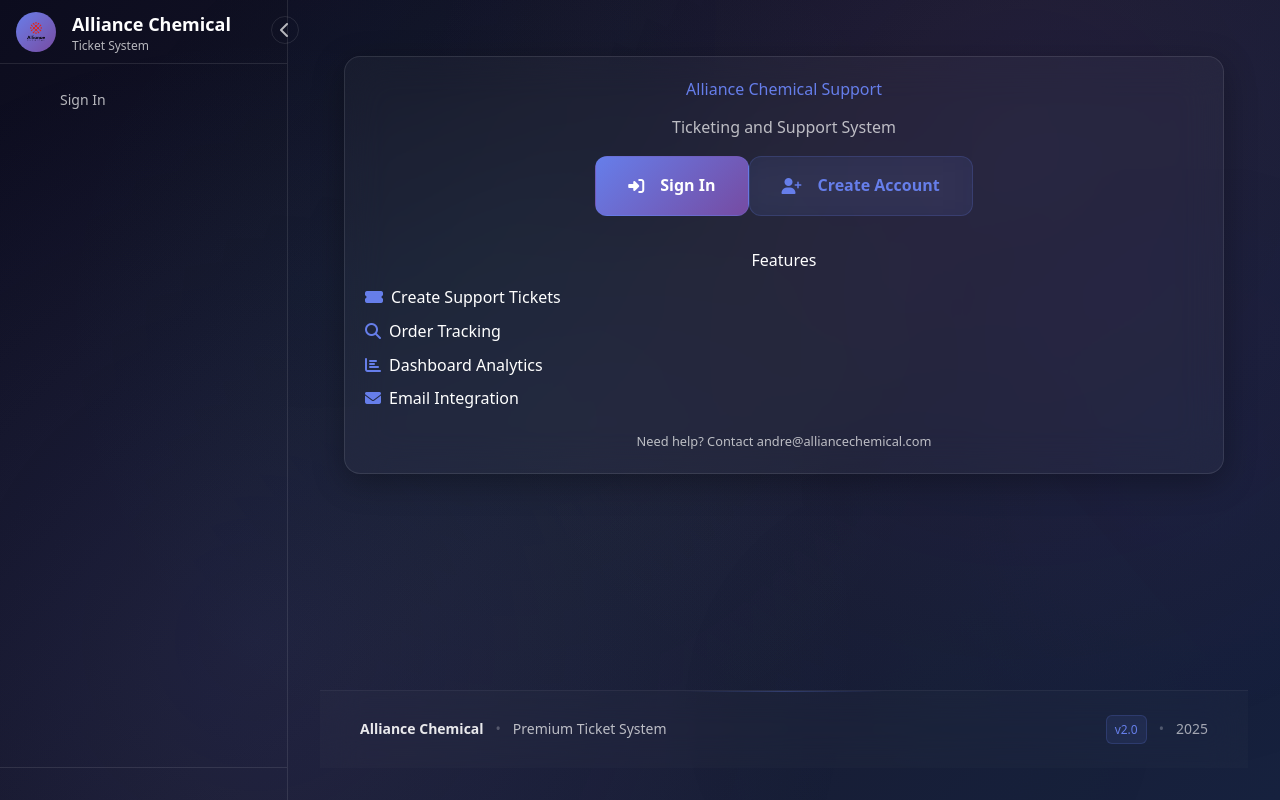
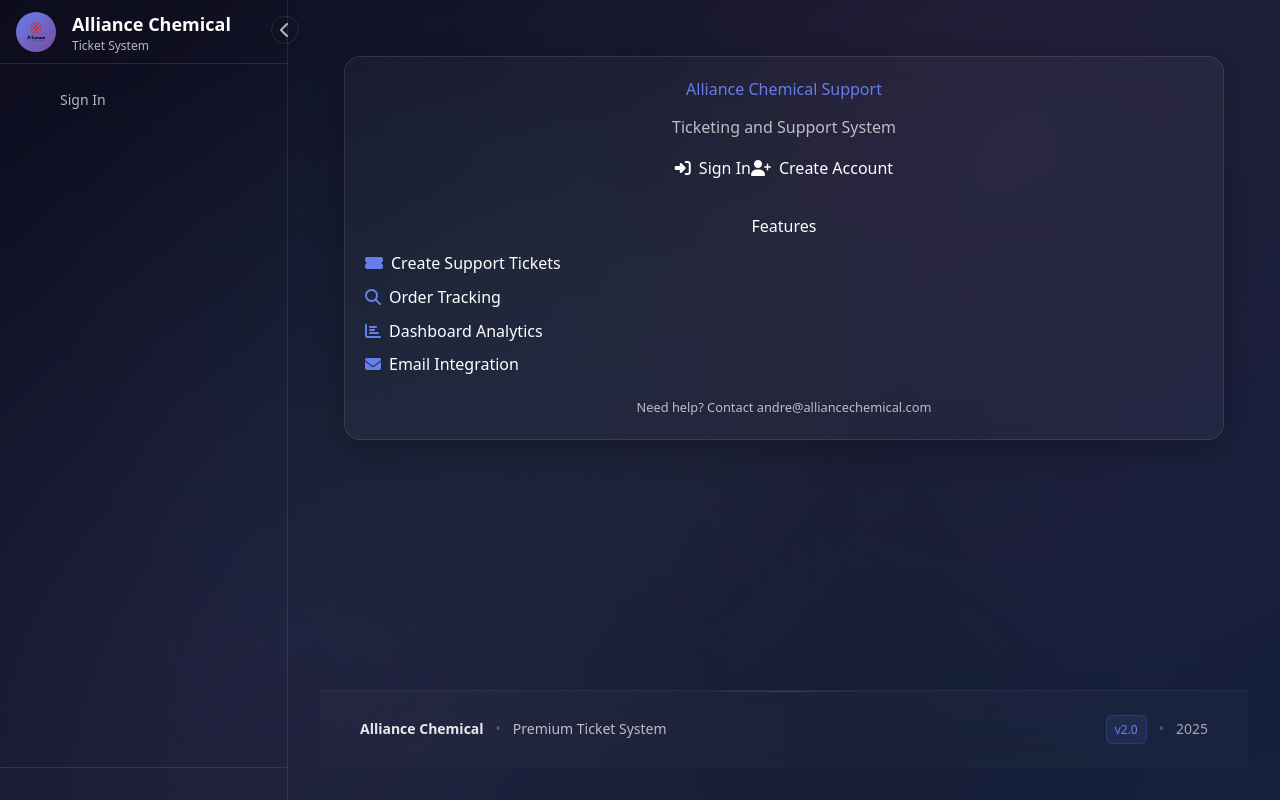
Before and after one commit to andretaki/alliance-chemical-ticket-system-nextjs, a Next.js app: page / in a window 1280 px wide. Built offline with nearby package versions, Linux system fonts and the light colour scheme; no server answers; some icons are missing.

Commit message:
worse or better? hackinge ticket

```diff
--- a/src/app/globals.css
+++ b/src/app/globals.css
@@ -67,6 +67,32 @@
 --transition-fast: all 0.2s ease;
 --transition-normal: all 0.3s ease;
 --transition-slow: all 0.5s ease;
+}
+
+/* Ensure ticket view compatibility - preserve existing ticket view behavior */
+.ticket-view-page,
+.ticket-view-container {
+  /* Reset any conflicting styles for ticket view pages */
+  --background-secondary: rgba(255, 255, 255, 0.02);
+  --glass-bg: rgba(255, 255, 255, 0.03);
+  --glass-border: rgba(255, 255, 255, 0.1);
+  --glass-hover: rgba(255, 255, 255, 0.08);
+  --card-bg: rgba(255, 255, 255, 0.03);
+  --card-border: rgba(255, 255, 255, 0.1);
+  --card-shadow: 0 8px 32px rgba(0, 0, 0, 0.3);
+  --color-foreground: #ffffff;
+  --color-foreground-secondary: rgba(255, 255, 255, 0.9);
+  --color-foreground-muted: rgba(255, 255, 255, 0.7);
+  --color-primary: #667eea;
+  --color-primary-border: rgba(102, 126, 234, 0.2);
+  --color-warning: #f59e0b;
+  --color-warning-light: rgba(245, 158, 11, 0.1);
+  --color-warning-border: rgba(245, 158, 11, 0.2);
+  --color-info: #3b82f6;
+  --color-info-light: rgba(59, 130, 246, 0.1);
+  --color-info-border: rgba(59, 130, 246, 0.2);
+  --radius-lg: 24px;
+  --radius-DEFAULT: 16px;
 }
 
 /* =================================================================
@@ -208,10 +234,10 @@
 }
 
 /* =================================================================
-   ULTRA MODERN BUTTON SYSTEM
+MODERN BUTTON SYSTEM - Specific classes to avoid conflicts
 ================================================================= */
 
-.btn {
+.btn-modern {
 position: relative;
 display: inline-flex;
 align-items: center;
@@ -232,7 +258,7 @@
 color: var(--color-foreground-secondary);
 }
 
-.btn::before {
+.btn-modern::before {
 content: '';
 position: absolute;
 top: 0;
@@ -244,7 +270,7 @@
 transition: var(--transition-fast);
 }
 
-.btn:hover {
+.btn-modern:hover {
 background: var(--glass-hover);
 border-color: var(--color-primary-border);
 transform: translateY(-2px);
@@ -252,80 +278,80 @@
 color: var(--color-foreground);
 }
 
-.btn:hover::before {
+.btn-modern:hover::before {
 opacity: 1;
 }
 
-.btn:active {
+.btn-modern:active {
 transform: translateY(0);
 box-shadow: 0 4px 15px rgba(0, 0, 0, 0.15);
 }
 
-/* Button Variants */
-.btn-primary {
+/* Modern Button Variants */
+.btn-modern.btn-primary {
 background: linear-gradient(135deg, var(--color-primary), var(--color-primary-hover));
 border-color: var(--color-primary-border);
 color: white;
 }
 
-.btn-primary:hover {
+.btn-modern.btn-primary:hover {
 background: linear-gradient(135deg, var(--color-primary-hover), var(--color-primary));
 border-color: var(--color-primary);
 color: white;
 box-shadow: 0 8px 30px rgba(102, 126, 234, 0.4);
 }
 
-.btn-success {
+.btn-modern.btn-success {
 background: linear-gradient(135deg, var(--color-success), var(--color-success-hover));
 border-color: var(--color-success-border);
 color: white;
 }
 
-.btn-success:hover {
+.btn-modern.btn-success:hover {
 box-shadow: 0 8px 30px rgba(16, 185, 129, 0.4);
 color: white;
 }
 
-.btn-warning {
+.btn-modern.btn-warning {
 background: linear-gradient(135deg, var(--color-warning), var(--color-warning-hover));
 border-color: var(--color-warning-border);
 color: white;
 }
 
-.btn-warning:hover {
+.btn-modern.btn-warning:hover {
 box-shadow: 0 8px 30px rgba(245, 158, 11, 0.4);
 color: white;
 }
 
-.btn-danger {
+.btn-modern.btn-danger {
 background: linear-gradient(135deg, var(--color-danger), var(--color-danger-hover));
 border-color: var(--color-danger-border);
 color: white;
 }
 
-.btn-danger:hover {
+.btn-modern.btn-danger:hover {
 box-shadow: 0 8px 30px rgba(239, 68, 68, 0.4);
 color: white;
 }
 
-.btn-outline-primary {
+.btn-modern.btn-outline-primary {
 background: var(--color-primary-light);
 border-color: var(--color-primary-border);
 color: var(--color-primary);
 }
 
-.btn-outline-primary:hover {
+.btn-modern.btn-outline-primary:hover {
 background: var(--color-primary);
 color: white;
 }
 
-/* Button Sizes */
-.btn-sm {
+/* Modern Button Sizes */
+.btn-modern.btn-sm {
 padding: 0.5rem 1rem;
 font-size: 0.8rem;
 }
 
-.btn-lg {
+.btn-modern.btn-lg {
 padding: 1rem 2rem;
 font-size: 1rem;
 }
@@ -477,11 +503,13 @@
 }
 
 /* =================================================================
-   MODERN FORM SYSTEM
+MODERN FORM SYSTEM - Scoped to avoid conflicts
 ================================================================= */
 
-.form-control,
-.form-select {
+/* Apply modern form styles only to create/edit forms */
+.create-ticket-container .form-control,
+.create-ticket-container .form-select,
+.form-modern {
 background: var(--glass-bg);
 border: 1px solid var(--glass-border);
 border-radius: var(--radius-sm);
@@ -492,35 +520,39 @@
 transition: var(--transition-fast);
 }
 
-.form-control::placeholder {
+.create-ticket-container .form-control::placeholder,
+.form-modern::placeholder {
 color: var(--color-foreground-subtle);
 }
 
-.form-control:focus,
-.form-select:focus {
+.create-ticket-container .form-control:focus,
+.create-ticket-container .form-select:focus,
+.form-modern:focus {
 outline: none;
 border-color: var(--color-primary);
 box-shadow: 0 0 0 3px var(--color-primary-light);
 background: var(--glass-hover);
 }
 
-.form-label {
+.create-ticket-container .form-label,
+.form-label-modern {
 color: var(--color-foreground-muted);
 font-weight: 500;
 font-size: 0.875rem;
 margin-bottom: 0.5rem;
 }
 
-.form-select option {
+.create-ticket-container .form-select option,
+.form-modern option {
 background: #1a1a2e;
 color: var(--color-foreground);
 }
 
-.input-group {
+.create-ticket-container .input-group {
 position: relative;
 }
 
-.input-group .form-control {
+.create-ticket-container .input-group .form-control {
 border-radius: var(--radius-sm);
 }
 
@@ -803,7 +835,8 @@
 ================================================================= */
 
 @media (max-width: 1200px) {
-  #content {
+/* Scope responsive rules to avoid ticket view conflicts */
+:not(.ticket-view-page):not(.ticket-view-container) #content {
 margin-left: 88px;
 padding: 1.5rem;
 }
@@ -829,7 +862,8 @@
 }
 
 @media (max-width: 992px) {
-  #content {
+/* Scope responsive rules to avoid ticket view conflicts */
+:not(.ticket-view-page):not(.ticket-view-container) #content {
 margin-left: 0;
 padding: 1rem;
 }
@@ -851,12 +885,12 @@
 overflow-y: visible;
 }
 
-  .card-body {
+:not(.ticket-view-page):not(.ticket-view-container) .card-body {
 padding: 1rem;
 }
 
-  .table th,
-  .table td {
+:not(.ticket-view-page):not(.ticket-view-container) .table th,
+:not(.ticket-view-page):not(.ticket-view-container) .table td {
 padding: 0.75rem 0.5rem;
 font-size: 0.8rem;
 }
--- a/src/styles/ticket-view.css
+++ b/src/styles/ticket-view.css
@@ -234,12 +234,11 @@
   border: 1px solid var(--glass-border);
 }
 
-/* General Cleanup */
-body {
-  overflow-y: hidden; /* Prevent body scroll, allow main content to scroll */
-}
-.main-content {
-  overflow-y: hidden;
+/* General Cleanup - Apply specific overflow controls */
+.ticket-view-page .main-content,
+.ticket-view-container .main-content {
+  overflow-y: auto; /* Allow scrolling within main content */
+  height: calc(100vh - 100px); /* Adjust based on your header height */
 }
 
 /* Animation improvements */
```
Lines whose indentation alone changed are shown as unchanged.
